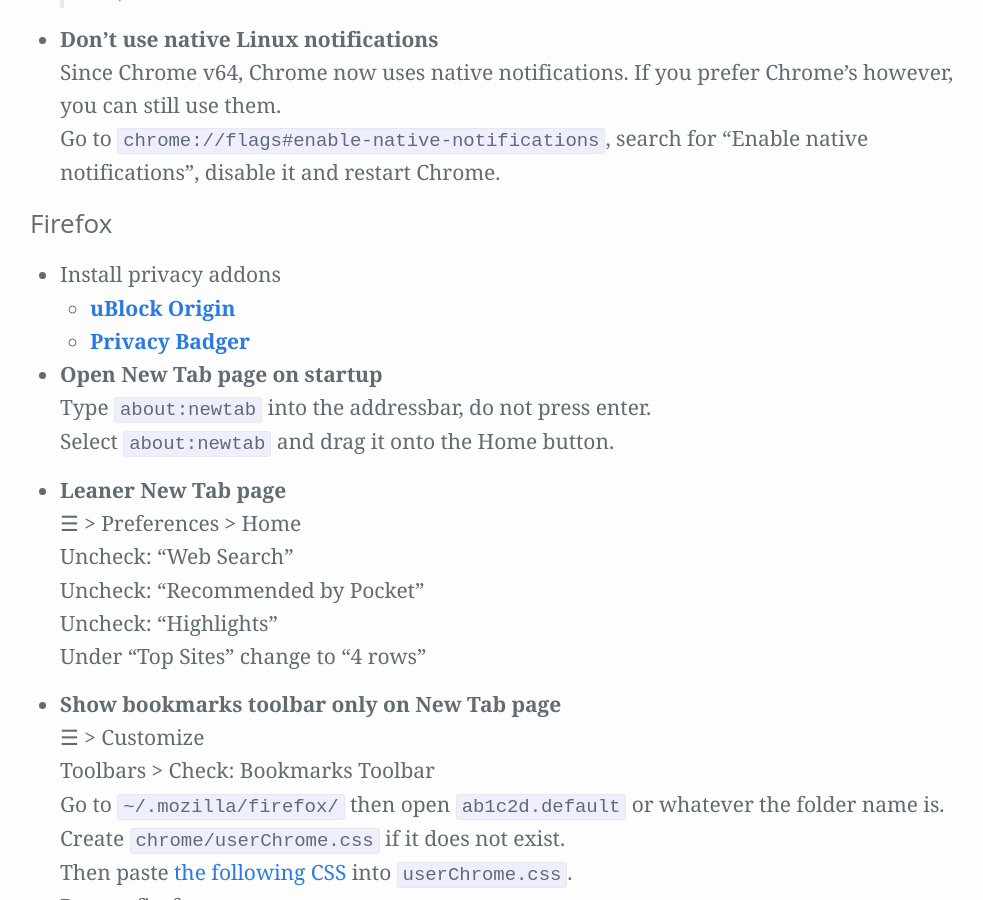
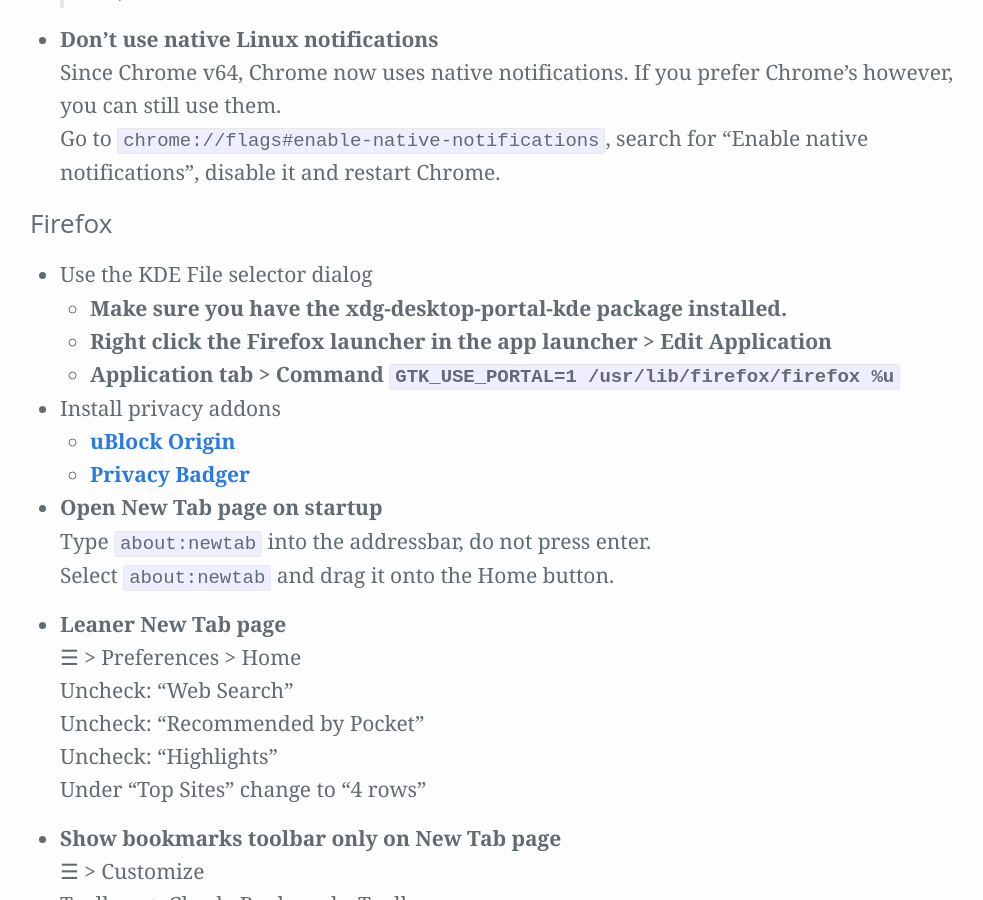
Before and after one commit to Zren/zren.github.io, a Jekyll site: the page built from kde.md, in a window 1280 px wide and 900 px high, scrolled down 9743 px. Shown: the whole window, without its empty margins (128-1111 px from the left). Built offline with Jekyll 4.4.1, drawn with Linux system fonts in a browser that asks for light colours.

Commit message:
Add tip for KDE file selection dialogs in Firefox

```diff
--- a/kde.md
+++ b/kde.md
@@ -398,6 +398,12 @@
 ### Firefox
 
 {% assign i = i | plus: 1 %}
+* {:#cfg-{{ i }}} Use the KDE File selector dialog
+  * Make sure you have the xdg-desktop-portal-kde package installed.
+  * Right click the Firefox launcher in the app launcher > Edit Application
+  * Application tab > Command `GTK_USE_PORTAL=1 /usr/lib/firefox/firefox %u`
+
+{% assign i = i | plus: 1 %}
 * {:#cfg-{{ i }}} Install privacy addons
   * [uBlock Origin](https://addons.mozilla.org/en-US/firefox/addon/ublock-origin/)
   * [Privacy Badger](https://addons.mozilla.org/en-US/firefox/addon/privacy-badger17/)
```
